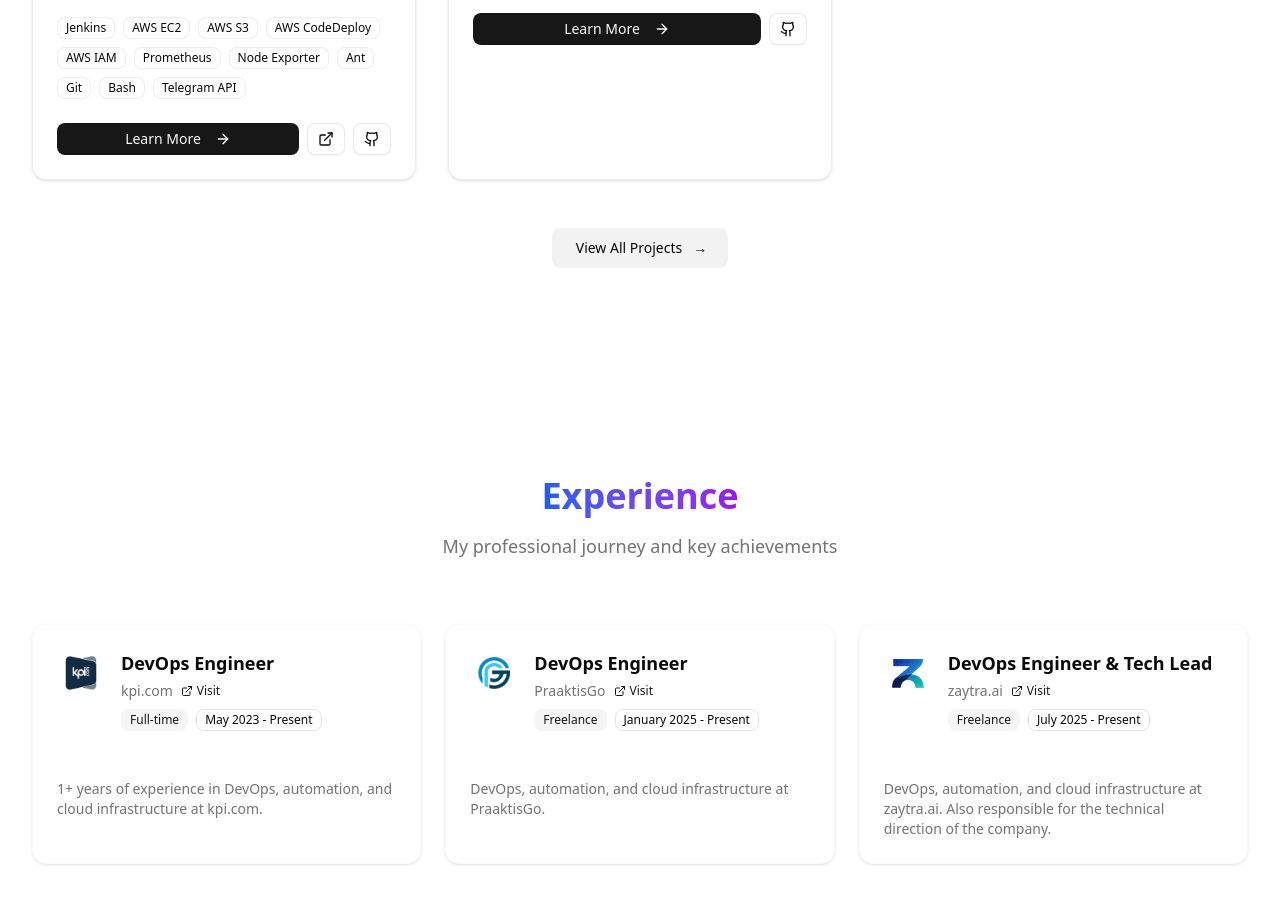
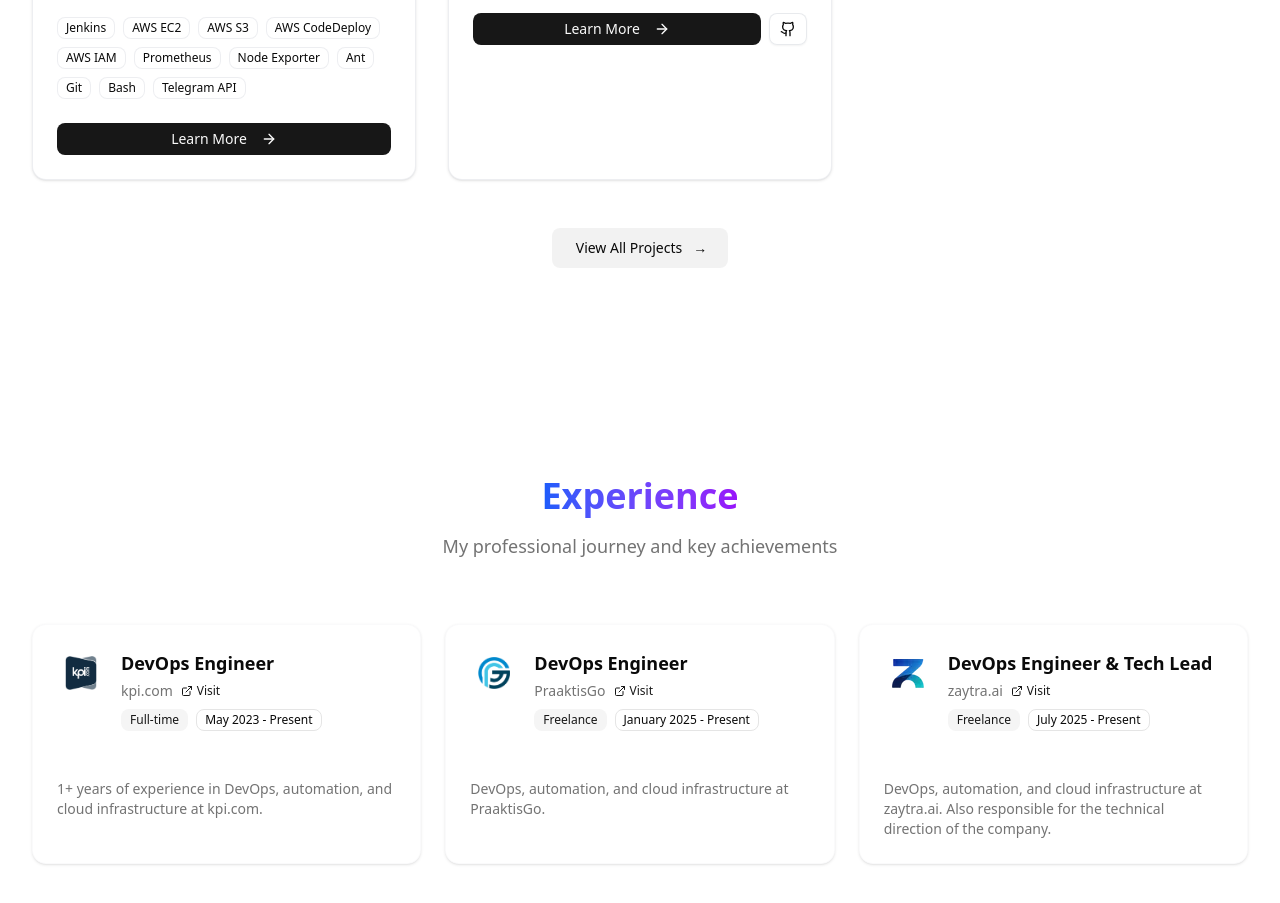
Before and after one commit to ilyshaxa/shaxa.dev, a Next.js app: page / in a window 1280 px wide. Shown: the part 2300-3203 px from the top of the page. Built offline with nearby package versions, Linux system fonts and the light colour scheme.

Commit message:
Refactor project links section to conditionally render based on the presence of URLs, improving UI clarity and user experience. Update project data to remove URLs for Jenkins CI/CD project.

```diff
--- a/src/app/projects/[slug]/page.tsx
+++ b/src/app/projects/[slug]/page.tsx
@@ -284,7 +284,8 @@
                 </Badge>
               </div>
 
-              {/* Project Links */}
+                  {/* Project Links - Only show if at least one link exists */}
+                  {(project.liveUrl || project.githubUrl) && (
                     <div className="glass-dark p-4 rounded-lg space-y-3 border border-gray-300/40 dark:border-white/20 hover:border-gray-400/60 dark:hover:border-white/40 transition-all duration-200">
                       <h3 className="font-semibold">Project Links</h3>
                       <div className="space-y-2">
@@ -317,6 +318,7 @@
                         )}
                       </div>
                     </div>
+                  )}
             </div>
           </div>
 
--- a/src/lib/data.ts
+++ b/src/lib/data.ts
@@ -214,8 +214,8 @@
       "coverImageLight": "/projects/praaktisgo-jenkins-ci-cd-light.svg",
       "expandedImage": "/projects/praaktisgo-jenkins-ci-cd-dark.svg",
       "expandedImageLight": "/projects/praaktisgo-jenkins-ci-cd-light.svg",
-      "liveUrl": "https://praaktisgo.shaxa.dev",
-      "githubUrl": "https://github.com/shaxa/praaktisgo-jenkins-cicd",
+      "liveUrl": "",
+      "githubUrl": "",
       "featured": true,
       "status": "Completed",
       "year": "2025",
```
Lines whose indentation alone changed are shown as unchanged.
